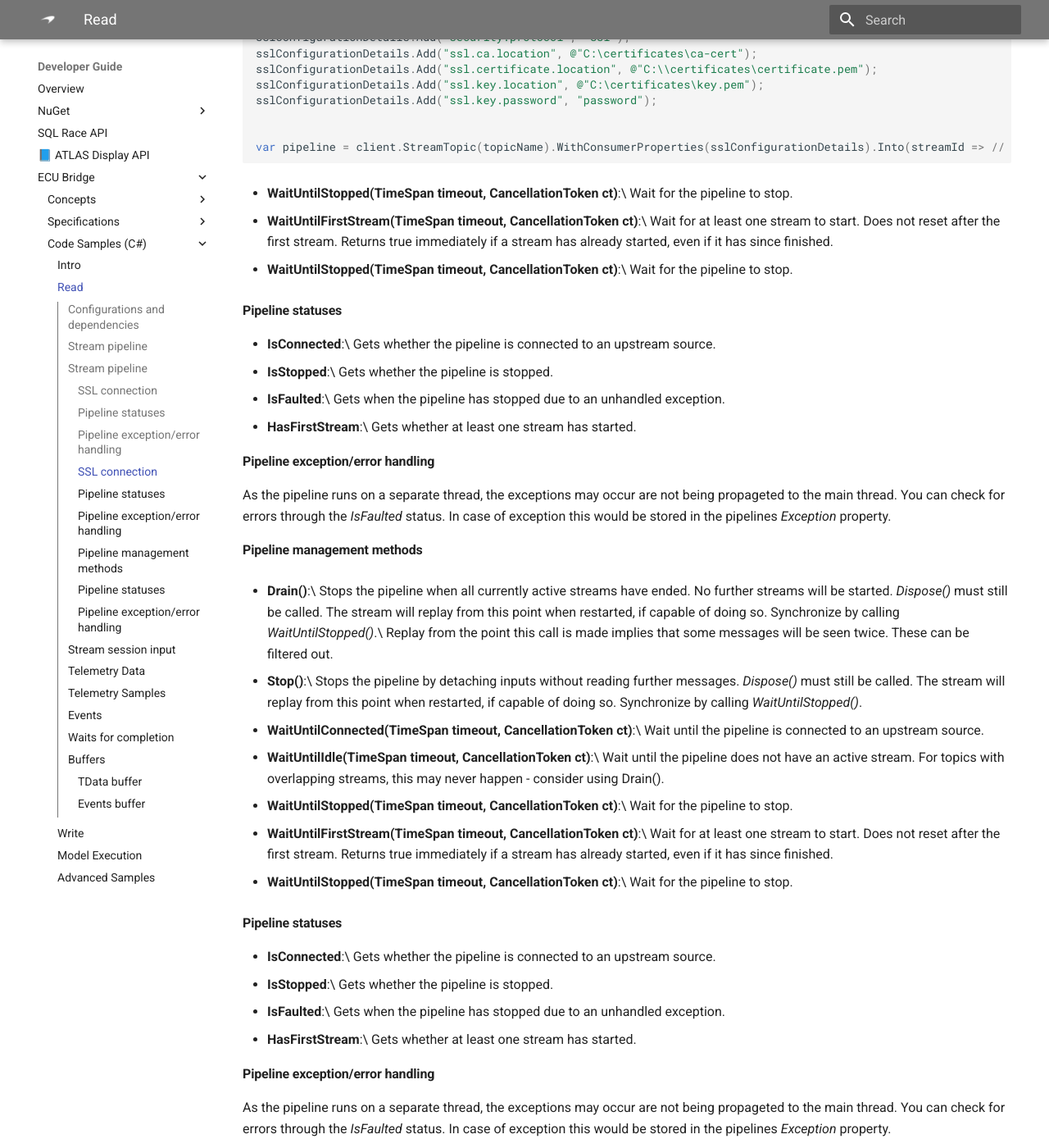
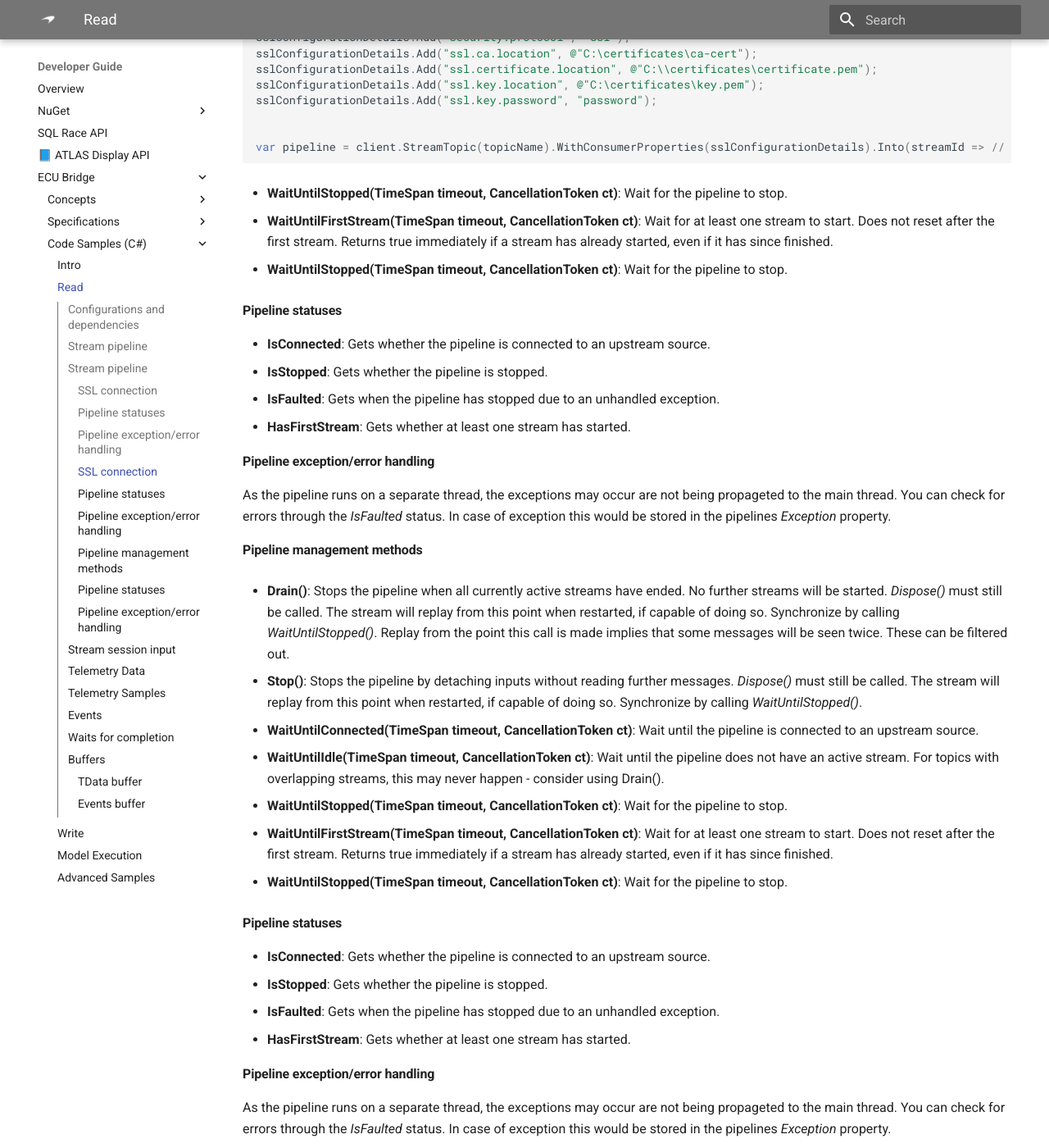
Before and after one commit to mat-docs/Portal.Site, an MkDocs documentation site: the page built from docs/developer/ecu-bridge/csharp/read.md, in a window 1280 px wide and 1400 px high, scrolled down 2121 px. Shown: the whole window at 82% size. Built offline with MkDocs 1.6.1 and Material for MkDocs 9.7.7, drawn with Linux system fonts in a browser that asks for light colours; some of the changed text lies outside the part shown.

````diff
--- a/docs/developer/ecu-bridge/csharp/read.md
+++ b/docs/developer/ecu-bridge/csharp/read.md
@@ -32,9 +32,9 @@ Create a stream pipeline using the KafkaStreamClient and the topicName. Stream t
 ```cs
 var pipeline = client.StreamTopic(topicName).Into(streamId => // Stream Kafka topic into the handler method
 ```
- - *IStreamPipeline **Into**(Func<string, IStreamInput> inputFactory):*\
+ - *IStreamPipeline **Into**(Func<string, IStreamInput> inputFactory):*
 Binds the specified input factory into an IStreamPipeline, which provides stream control and represents the disposable network resource. The factory is invoked for each child stream within a topic to allow a new instance of user processing code.
- - *IStreamPipeline **IntoMultiple**(ICollection<Func<string, IStreamInput>> inputFactories):*\
+ - *IStreamPipeline **IntoMultiple**(ICollection<Func<string, IStreamInput>> inputFactories):*
 Binds multiple input factories into an IStreamPipeline, which provides stream control and represents the disposable network resource. Each factory is invoked for each child stream within a topic to allow a new instance of user processing code.
 
 The stream pipeline (ISteamPipeline impl) will run a separate thread and starts polling messages from the Kafka topic, based on the topicName provided. If a new stream session is found on the Kafka topic, the above mentioned stream handler method will be invoked.
@@ -55,24 +55,24 @@ sslConfigurationDetails.Add("ssl.key.password", "password");
 var pipeline = client.StreamTopic(topicName).WithConsumerProperties(sslConfigurationDetails).Into(streamId => // Stream Kafka topic into the handler method
 ```
 
-  - **WaitUntilStopped(TimeSpan timeout, CancellationToken ct)**:\
+  - **WaitUntilStopped(TimeSpan timeout, CancellationToken ct)**:
 Wait for the pipeline to stop.
 
-  - **WaitUntilFirstStream(TimeSpan timeout, CancellationToken ct)**:\
+  - **WaitUntilFirstStream(TimeSpan timeout, CancellationToken ct)**:
 Wait for at least one stream to start. Does not reset after the first stream. Returns true immediately if a stream has already started, even if it has since finished.
 
- - **WaitUntilStopped(TimeSpan timeout, CancellationToken ct)**:\
+ - **WaitUntilStopped(TimeSpan timeout, CancellationToken ct)**:
 Wait for the pipeline to stop.
 
 #### Pipeline statuses
 
- - **IsConnected**:\
+ - **IsConnected**:
 Gets whether the pipeline is connected to an upstream source.
- - **IsStopped**:\
+ - **IsStopped**:
 Gets whether the pipeline is stopped.
- - **IsFaulted**:\
+ - **IsFaulted**:
 Gets when the pipeline has stopped due to an unhandled exception.
- - **HasFirstStream**:\
+ - **HasFirstStream**:
 Gets whether at least one stream has started.
 
 #### Pipeline exception/error handling
@@ -95,24 +95,24 @@ sslConfigurationDetails.Add("ssl.key.password", "password");
 var pipeline = client.StreamTopic(topicName).WithConsumerProperties(sslConfigurationDetails).Into(streamId => // Stream Kafka topic into the handler method
 ```
 
-  - **WaitUntilStopped(TimeSpan timeout, CancellationToken ct)**:\
+  - **WaitUntilStopped(TimeSpan timeout, CancellationToken ct)**:
 Wait for the pipeline to stop.
 
-  - **WaitUntilFirstStream(TimeSpan timeout, CancellationToken ct)**:\
+  - **WaitUntilFirstStream(TimeSpan timeout, CancellationToken ct)**:
 Wait for at least one stream to start. Does not reset after the first stream. Returns true immediately if a stream has already started, even if it has since finished.
 
- - **WaitUntilStopped(TimeSpan timeout, CancellationToken ct)**:\
+ - **WaitUntilStopped(TimeSpan timeout, CancellationToken ct)**:
 Wait for the pipeline to stop.
 
 #### Pipeline statuses
 
- - **IsConnected**:\
+ - **IsConnected**:
 Gets whether the pipeline is connected to an upstream source.
- - **IsStopped**:\
+ - **IsStopped**:
 Gets whether the pipeline is stopped.
- - **IsFaulted**:\
+ - **IsFaulted**:
 Gets when the pipeline has stopped due to an unhandled exception.
- - **HasFirstStream**:\
+ - **HasFirstStream**:
 Gets whether at least one stream has started.
 
 #### Pipeline exception/error handling
@@ -122,37 +122,37 @@ You can check for errors through the *IsFaulted* status. In case of exception th
 
 #### Pipeline management methods
 
- - **Drain()**:\
-Stops the pipeline when all currently active streams have ended. No further streams will be started. *Dispose()* must still be called. The stream will replay from this point when restarted, if capable of doing so. Synchronize by calling  *WaitUntilStopped()*.\
+ - **Drain()**:
+Stops the pipeline when all currently active streams have ended. No further streams will be started. *Dispose()* must still be called. The stream will replay from this point when restarted, if capable of doing so. Synchronize by calling  *WaitUntilStopped()*.
 Replay from the point this call is made implies that some messages will be seen twice. These can be filtered out.
 
- - **Stop()**:\
+ - **Stop()**:
 Stops the pipeline by detaching inputs without reading further messages. *Dispose()* must still be called. The stream will replay from this point when restarted, if capable of doing so. Synchronize by calling *WaitUntilStopped()*.
 
-  - **WaitUntilConnected(TimeSpan timeout, CancellationToken ct)**:\
+  - **WaitUntilConnected(TimeSpan timeout, CancellationToken ct)**:
 Wait until the pipeline is connected to an upstream source.
 
-  - **WaitUntilIdle(TimeSpan timeout, CancellationToken ct)**:\
+  - **WaitUntilIdle(TimeSpan timeout, CancellationToken ct)**:
 Wait until the pipeline does not have an active stream. For topics with overlapping streams, this may never happen - consider using Drain().
 
-  - **WaitUntilStopped(TimeSpan timeout, CancellationToken ct)**:\
+  - **WaitUntilStopped(TimeSpan timeout, CancellationToken ct)**:
 Wait for the pipeline to stop.
 
-  - **WaitUntilFirstStream(TimeSpan timeout, CancellationToken ct)**:\
+  - **WaitUntilFirstStream(TimeSpan timeout, CancellationToken ct)**:
 Wait for at least one stream to start. Does not reset after the first stream. Returns true immediately if a stream has already started, even if it has since finished.
 
- - **WaitUntilStopped(TimeSpan timeout, CancellationToken ct)**:\
+ - **WaitUntilStopped(TimeSpan timeout, CancellationToken ct)**:
 Wait for the pipeline to stop.
 
 #### Pipeline statuses
 
- - **IsConnected**:\
+ - **IsConnected**:
 Gets whether the pipeline is connected to an upstream source.
- - **IsStopped**:\
+ - **IsStopped**:
 Gets whether the pipeline is stopped.
- - **IsFaulted**:\
+ - **IsFaulted**:
 Gets when the pipeline has stopped due to an unhandled exception.
- - **HasFirstStream**:\
+ - **HasFirstStream**:
 Gets whether at least one stream has started.
 
 #### Pipeline exception/error handling
@@ -266,12 +266,12 @@ TelemetryDataBuffer buffer = input.DataInput.BindDefaultFeed(ParameterId).Buffer
 The *TelemetryDataBuffer* type has a few public methods:
  - void PutData(TelemetryData data)
  - TelemetryData GetData(TelemetryData data)
- - TelemetryData GetDataInWindow(ITimeWindowCursor cursor):\
+ - TelemetryData GetDataInWindow(ITimeWindowCursor cursor):
 Gets buffered data in the cursor window. Data before the cursor window is discarded. The window may not be complete. Returns Buffered data in the cursor window.
- - TelemetryData GetDataInCompleteWindow(ITimeWindowCursor cursor):\
+ - TelemetryData GetDataInCompleteWindow(ITimeWindowCursor cursor):
  Gets buffered data in the cursor window if there are samples beyond the end of the window. Returns Buffered data in the cursor window, or empty data if the window is incomplete.
  - bool IsEmpty()
- - TimeRange TimeRange():\
+ - TimeRange TimeRange():
 Gets the time range covered by data in the buffer, or *TimeRange.Invalid* if the buffer is empty.
 
 A typical use case could be that you would read the buffer content only when a Lap is completed:
@@ -313,13 +313,13 @@ Events buffer uses a generic *DataBuffer* implementation, with a little bit diff
  - void PutData(T data)
  - void PutData(IEnumerable<T> data)
  - IList<T> GetData(TelemetryData data)
- - IList<T> GetDataInWindow(TimeRange window):\
+ - IList<T> GetDataInWindow(TimeRange window):
 Gets and removes all buffered data in the specified time window. Returns Buffered data in the time window.
- - IList<T> GetDataInCompleteWindow(TimeRange window):\
+ - IList<T> GetDataInCompleteWindow(TimeRange window):
 Gets and removes all buffered data in the specified time window IF there is data extending up to, or past the end of the specified window. Returns Buffered data in the time window, or an empty list if the window is incomplete.
  - int Count()
  - bool IsEmpty()
- - TimeRange TimeRange():\
+ - TimeRange TimeRange():
 Gets the time range covered by data in the buffer.
 
 The usage is very similar to the TData buffer, you create a reference to the *EventsInput.Buffer*:
````
Also changed, not shown: docs/developer/ecu-bridge/csharp/README.md (+1 -1 lines).
